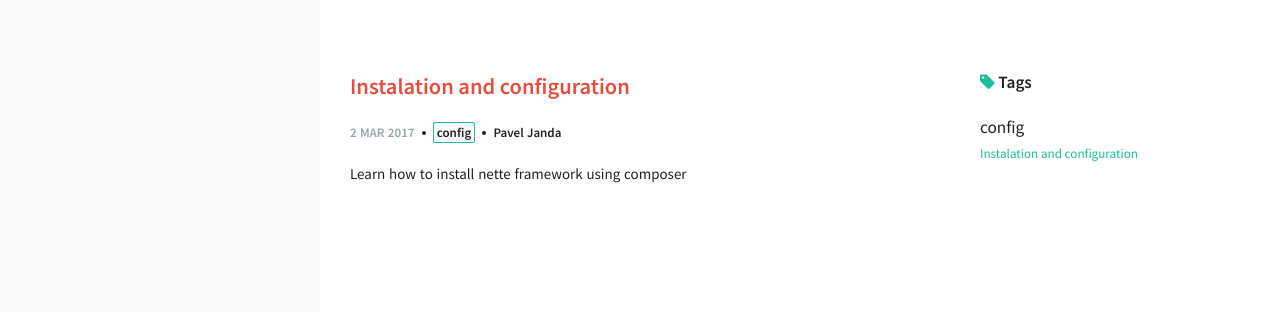
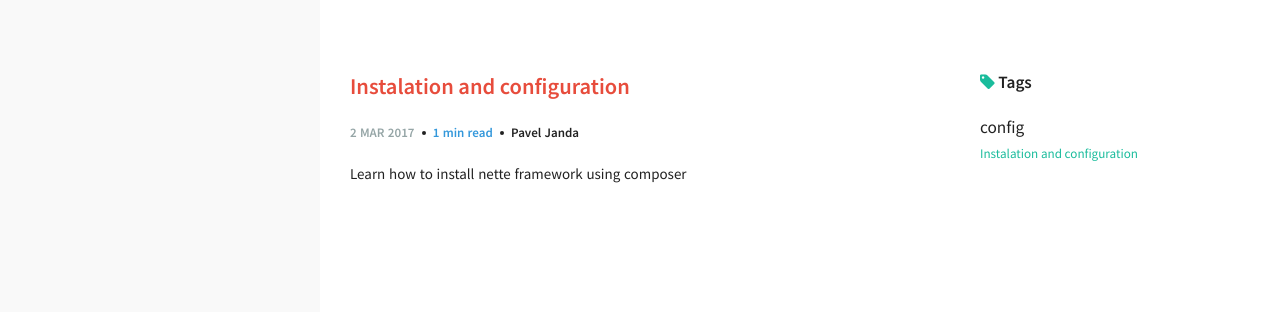
Before and after one commit to monday-factory/nette-tutors, a Jekyll site: the page built from index.html, in a window 1280 px wide. Shown: the top 312 px of the page. Built offline with Jekyll 4.4.1, drawn with Linux system fonts in a browser that asks for light colours.

Commit message:
Post header update

```diff
--- /dev/null
+++ b/_includes/post_meta.html
@@ -0,0 +1,13 @@
+<p class="post-meta">
+  <span class="post-date">
+    {{ include.p.date | date: "%-d %b %Y" | upcase }}
+  </span>
+  <span class="bullet"></span>
+
+  {% include read_time.html %}
+
+  <span class="bullet"></span>
+  <span class="post-author">
+    {{ author_name }}
+  </span>
+</p>
--- a/_layouts/post_listing.html
+++ b/_layouts/post_listing.html
@@ -15,22 +15,7 @@ layout: default
       <a href="{{ site.url }}{{ post.url }}" class="post-title" title="{{ post.title }}">{{ post.title }}</a>
     </h2>
 
-    <p class="post-meta">
-      <span class="post-date">
-        {{ post.date | date: "%-d %b %Y" | upcase }}
-      </span>
-      {% if post.tags.size > 0 %}
-        <span class="bullet"></span>
-        {% for tag in post.tags %}
-          <span class="post-tag">{{ tag }}</span>
-          {% unless forloop.last %}
-          <span>/</span>
-          {% endunless %}
-        {% endfor %}
-      {% endif %}
-      <span class="bullet"></span>
-      {{ author_name }}
-    </p>
+    {% include post_meta.html p = post %}
 
     </header>
 
```
Also changed, not shown: _layouts/post.html (+1 -12 lines).
